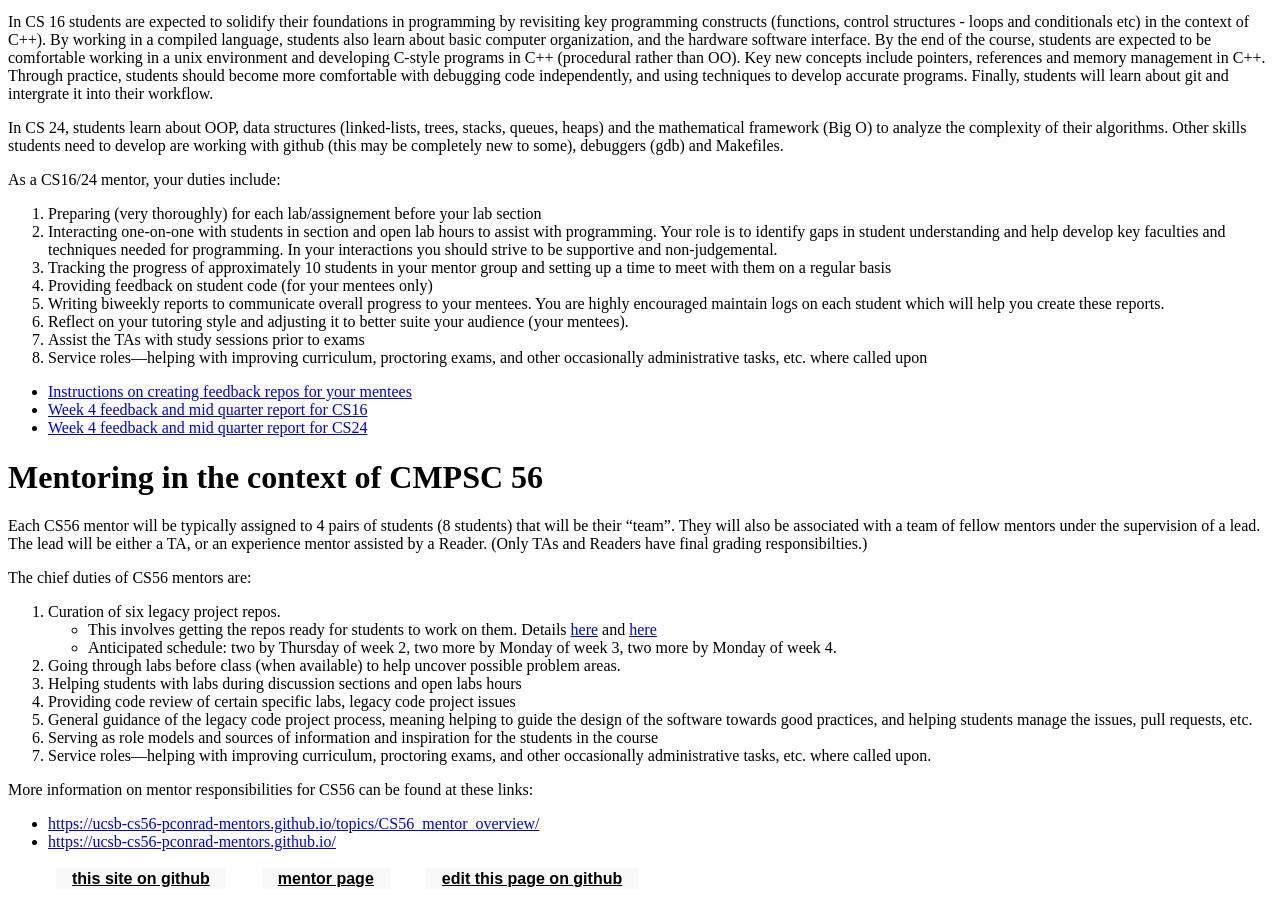
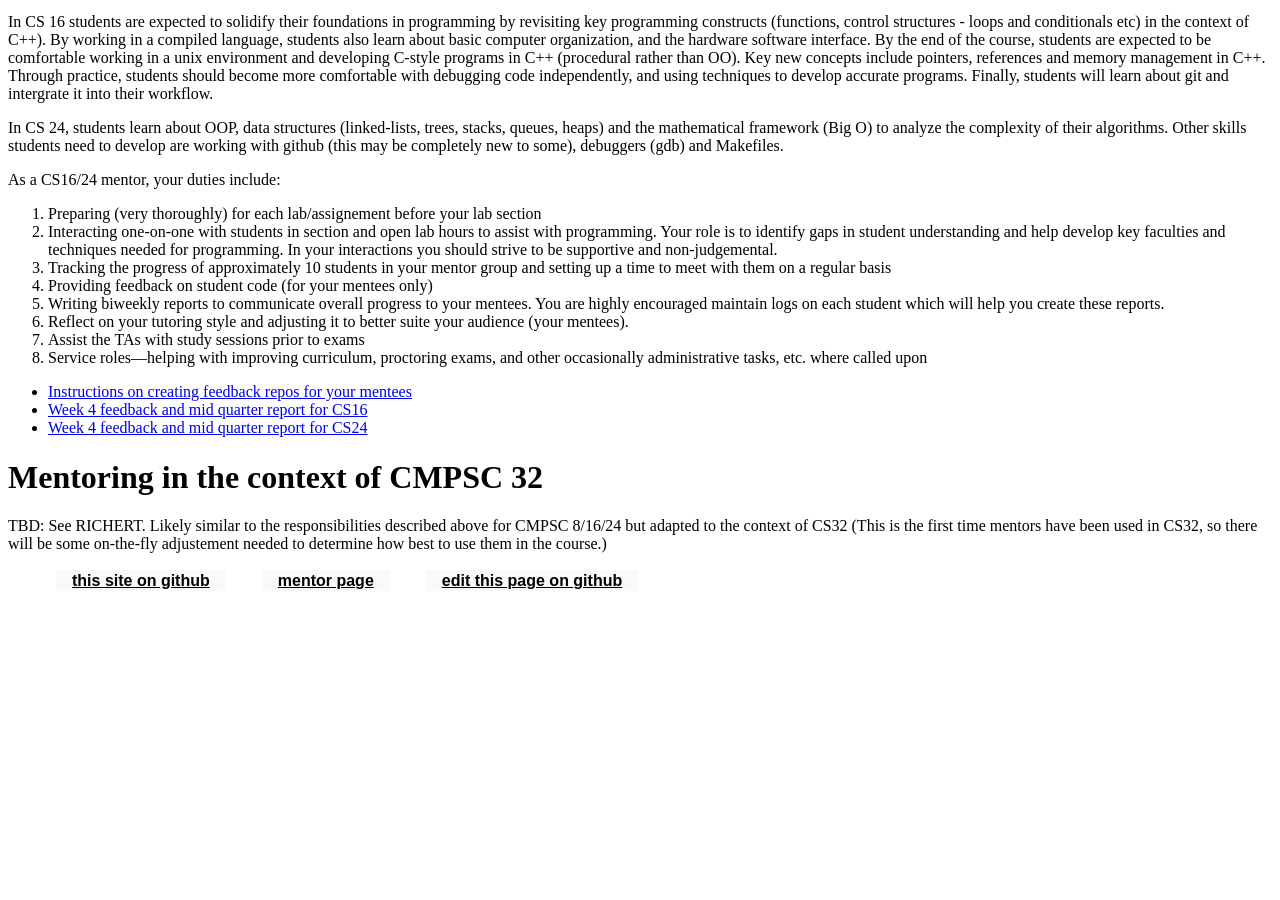
Before and after one commit to ucsb-cs190j-s18/ucsb-cs190j-s18.github.io, a Jekyll site: the page built from _info/syllabus.md, in a window 1280 px wide and 900 px high, scrolled down 2499 px. Built offline with Jekyll 4.4.1, drawn with Linux system fonts in a browser that asks for light colours; after the commit the page ends 3101 px from its top, so only the background shows below that; some of the changed text lies outside the part shown.

Commit message:
Update syllabus.md

```diff
--- a/_info/syllabus.md
+++ b/_info/syllabus.md
@@ -7,20 +7,20 @@ ready: false
 Basic Facts
 -----------
 
-* **Course Web Site**: <http://ucsb-cs190j-w18.github.io>
+* **Course Web Site**: <http://ucsb-cs190j-s18.github.io>
 * **Instructors**: Phill Conrad, Diba Mirza, Richert Wang
 
 * **Lecture**: R 9:30-10:45am HFH 1132, ATTENDANCE REQUIRED.
 * **Discussion Section**.  5 hours of discussion section, negotiated with your supervising instructor, in service to the course to which you are assigned.   The actual time might not correspond to the one listed on GOLD.   The time will be some combination of service during your courses discussion sections, and/or service during open labs hours.   The open lab hours are shared across the four courses.
 
-| Course   | Number<br> of CS190J mentors | Supervising <br> Instructor | Official<br> Discussion Time<br> on GOLD | Actual<br> Course Discussion Section <br> Times | Open Lab Times |
+| Course   | Number<br> of CS190J mentors | Supervising <br> Instructor | Official<br> Discussion Time<br> on GOLD | Actual<br> Course Discussion Section <br> Times | Weekly Meeting |
 |----------|----------------|--------------------|------------------|-------------------------------------------------|-|
-| CMPSC 8  | 3 | Richert Wang   | Wed 9am - 11:50am  | Wed 9am-12:50pm  | Mon 1-8pm, Thu noon-1:30pm, Fri 1-5pm |               |
-| CMPSC 16 | 6 | Diba Mirza     | Tues 9am - 11:50am | Tue 9am-12:50pm  | Mon 1-8pm, Fri 1-5pm |
-| CMPSC 24 | 5 | Diba Mirza     | Mon 9am - 11:50am  | Mon 9am-12:50pm  | Mon 5-8, Thu noon-3pm, Fri 1-5pm |
-| CMPSC 56 | 4 | Phill Conrad   | Thu 4pm - 6:50pm   | Thu 4pm-6:50pm   | Mon 1-8pm, Thu noon-3pm, Fri 1-5pm |
+| CMPSC 8  | 3 | Phill Conrad    | Mon 9am - 11:50am  | Mon 8am-11:50am  | TBD: Ask PHILL |
+| CMPSC 16 | 6 | Diba Mirza     | Tue 1pm - 03:50am | Tue 11am-2:50pm  |  Tue 3pm (DIBA: CHECK THIS) |
+| CMPSC 24 | 5 | Diba Mirza     | Tue 2pm - 4:50pm  | Tue 3pm-6:50pm  | Tue 2pm (DIBA: CHECK THIS) |
+| CMPSC 32 | 4 | Richert Wang  | Wed 4pm - 6:50pm   | Wed Noon-3:50pm   | TBD: Ask RICHERT |
 
-The three instructors and the 18 students in the course should coordinate their scheduled open labs times so as to ensure that there is coverage across the courses, and that the lab does not become overcrowded.
+The three instructors and the students in the course should coordinate their scheduled open labs times so as to ensure that there is coverage across the courses, and that the lab does not become overcrowded.
 
 About this course
 ---------------------------------
@@ -127,23 +127,6 @@ As a CS16/24 mentor, your duties include:
 * [Week 4 feedback and mid quarter report for CS16](https://github.com/ucsb-cs16-24-mirza-mentors/weekly-guidelines/blob/master/CS16-weekly-guideline.md)
 * [Week 4 feedback and mid quarter report for CS24](https://github.com/ucsb-cs16-24-mirza-mentors/weekly-guidelines/blob/master/CS24-weekly-guideline.md)
 
-# Mentoring in the context of CMPSC 56
+# Mentoring in the context of CMPSC 32
 
-Each CS56 mentor will be typically assigned to 4 pairs of students (8 students) that will be their "team".  They will also be associated with a team of fellow mentors under the supervision of a lead.  The lead will be either a TA, or an experience mentor assisted by a Reader.  (Only TAs and Readers have final grading responsibilties.)
-
-The chief duties of CS56 mentors are:
-
-1. Curation of six legacy project repos.
-    * This involves getting the repos ready for students to work on them.  Details [here](https://ucsb-cs56-pconrad-mentors.github.io/topics/curation_quick_checklist/) and [here](https://ucsb-cs56-pconrad-mentors.github.io/topics/curation_start_of_course/)
-    * Anticipated schedule: two by Thursday of week 2, two more by Monday of week 3, two more by Monday of week 4.
-2.  Going through labs before class (when available) to help uncover possible problem areas.
-3.  Helping students with labs during discussion sections and open labs hours
-4.  Providing code review of certain specific labs, legacy code project issues
-5.  General guidance of the legacy code project process, meaning helping to guide the design of the software towards good practices, and helping students manage the issues, pull requests, etc.
-6.  Serving as role models and sources of information and inspiration for the students in the course
-7.  Service roles---helping with improving curriculum, proctoring exams, and other occasionally administrative tasks, etc. where called upon.
-
-More information on mentor responsibilities for CS56 can be found at these links:
-
-* <https://ucsb-cs56-pconrad-mentors.github.io/topics/CS56_mentor_overview/>
-* <https://ucsb-cs56-pconrad-mentors.github.io/>
+TBD: See RICHERT.  Likely similar to the responsibilities described above for CMPSC 8/16/24 but adapted to the context of CS32 (This is the first time mentors have been used in CS32, so there will be some on-the-fly adjustement needed to determine how best to use them in the course.)
```
Also changed, not shown: other parts of _info/syllabus.md (+1 -1 lines).
